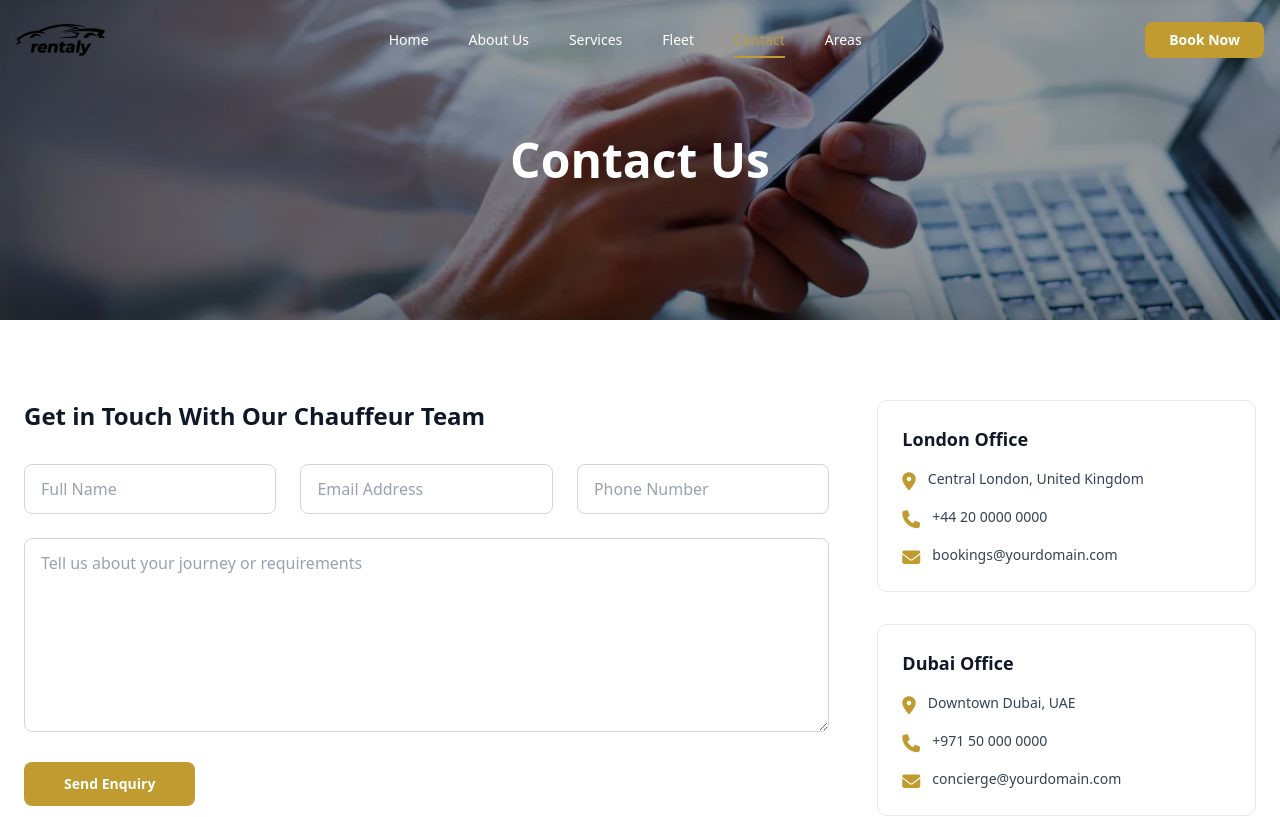
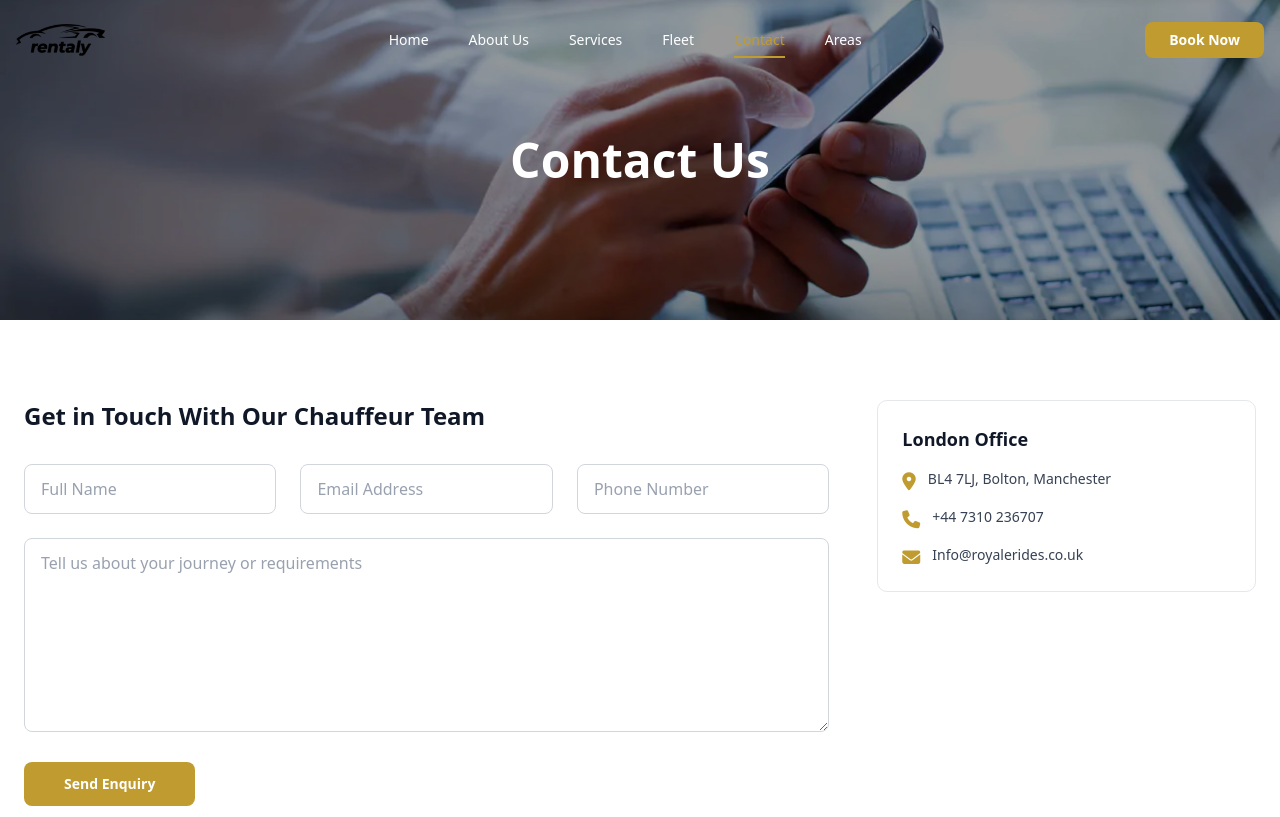
Before and after one commit to Hamzafarooq787/car-rental-app, a Next.js app: page /contact-us in a window 1280 px wide. Shown: the top 817 px of the page. Built offline with nearby package versions, Linux system fonts and the light colour scheme.

Commit message:
Update contact page with real London office info

```diff
--- a/app/contact-us/page.tsx
+++ b/app/contact-us/page.tsx
@@ -131,35 +131,15 @@ const ContactPage: React.FC = () => {
               <ul className="space-y-4 text-sm">
                 <li className="flex gap-3 items-start">
                   <i className="fa-solid fa-location-dot text-[#BF9B30] text-lg mt-1" />
-                  Central London, United Kingdom
+                  BL4 7LJ, Bolton, Manchester
                 </li>
                 <li className="flex gap-3 items-start">
                   <i className="fa-solid fa-phone text-[#BF9B30] text-lg mt-1" />
-                  +44 20 0000 0000
+                  +44 7310 236707
                 </li>
                 <li className="flex gap-3 items-start">
                   <i className="fa-solid fa-envelope text-[#BF9B30] text-lg mt-1" />
-                  bookings@yourdomain.com
-                </li>
-              </ul>
-            </div>
-
-            <div className="border border-gray-200 rounded-lg p-6">
-              <h4 className="text-lg font-semibold text-gray-900 mb-4">
-                Dubai Office
-              </h4>
-              <ul className="space-y-4 text-sm">
-                <li className="flex gap-3 items-start">
-                  <i className="fa-solid fa-location-dot text-[#BF9B30] text-lg mt-1" />
-                  Downtown Dubai, UAE
-                </li>
-                <li className="flex gap-3 items-start">
-                  <i className="fa-solid fa-phone text-[#BF9B30] text-lg mt-1" />
-                  +971 50 000 0000
-                </li>
-                <li className="flex gap-3 items-start">
-                  <i className="fa-solid fa-envelope text-[#BF9B30] text-lg mt-1" />
-                  concierge@yourdomain.com
+                  Info@royalerides.co.uk
                 </li>
               </ul>
             </div>
```
